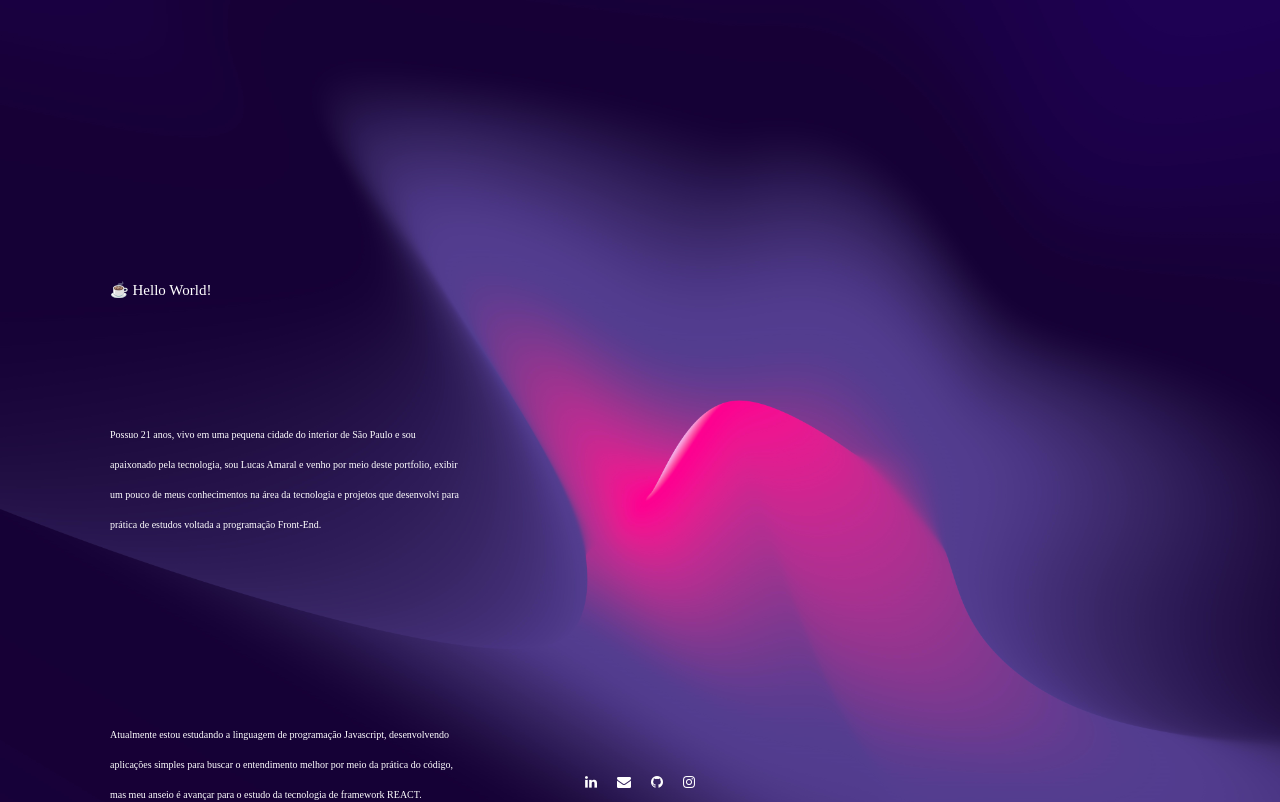
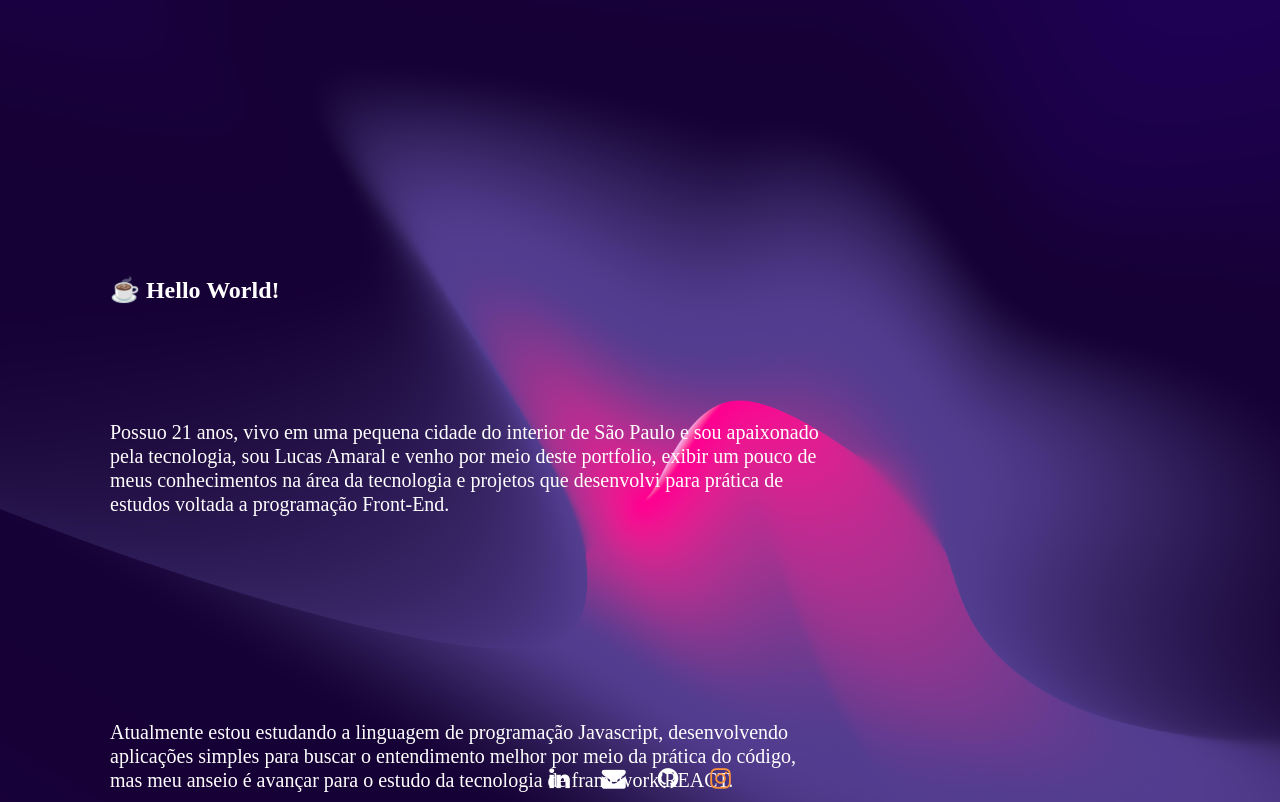
Before and after one commit to LrAmaral/Portfolio, a React (Vite) app: page / in a window 1280 px wide. Shown: the top 802 px of the page. Built offline with nearby package versions, Linux system fonts and the light colour scheme.

Commit message:
:tada: add-className

```diff
--- a/src/App.jsx
+++ b/src/App.jsx
@@ -1,5 +1,5 @@
 import Footer from "./components/Footer.jsx";
-import Main from "./components/Main.jsx";
+import Main  from "./components/Main.jsx";
 
 function App() {
   return (
--- a/src/components/Footer.jsx
+++ b/src/components/Footer.jsx
@@ -1,26 +1,26 @@
 function Footer() {
   return (
-    <footer class="text-white text-base bottom-0 fixed w-full text-center">
-      <div class="pb-1.5 opacity-0 animate-[appear_0.9s_forwards]">
+    <footer className="text-white text-base bottom-0 fixed w-full text-center">
+      <div className="pb-1.5 opacity-0 animate-[appear_0.9s_forwards]">
         <a
           href="https://www.linkedin.com/in/lucas-amaral-73650a1b0/"
           target="_blank"
-          class="fa fa-linkedin hover:scale-125 px-2.5 pt-0 text-sm align-center"
+          className="fa fa-linkedin hover:scale-125 px-4 pt-0 text-2xl"
         ></a>
         <a
           href="mailto: lucasamaral18y@gmail.com"
           target="_blank"
-          class="fa fa-envelope  hover:scale-125 px-2.5 pt-0 text-sm align-center"
+          className="fa fa-envelope  hover:scale-125 px-4 pt-0 text-2xl"
         ></a>
         <a
           href="https://github.com/LrAmaral"
           target="_blank"
-          class="fa fa-github  hover:scale-125 px-2.5 pt-0 text-sm align-center"
+          className="fa fa-github  hover:scale-125 px-4 pt-0 text-2xl"
         ></a>
         <a
           href="https://www.instagram.com/_ri3llo/"
           target="_blank"
-          class="fa fa-instagram  hover:scale-125 px-2.5 pt-0 text-sm align-center"
+          className="fa fa-instagram  hover:scale-125 px-4 pt-0 text-2xl text-orange-400"
         ></a>
       </div>
     </footer>
--- a/src/components/Main.jsx
+++ b/src/components/Main.jsx
@@ -1,21 +1,21 @@
 function Main() {
   return (
-    <div class="text-white not-italic">
+    <div className="text-white not-italic">
       <div>
-        <h1 class="absolute w-44 left-[110px] top-[280px] text-[15px] leading-[20px]">☕ Hello World!</h1>
-        <p class="absolute w-[350px] left-[110px] top-[420px] text-[10px] leading-[30px]">
+        <h1 className="absolute w-44 left-[110px] top-[280px] text-2xl leading-[20px] font-extrabold">☕ Hello World!</h1>
+        <p className="absolute w-[720px] left-[110px] top-[420px] text-xl font-normal leading-6">
           Possuo 21 anos, vivo em uma pequena cidade do interior de São Paulo e sou
           apaixonado pela tecnologia, sou Lucas Amaral e venho por meio deste
           portfolio, exibir um pouco de meus conhecimentos na área da tecnologia
           e projetos que desenvolvi para prática de estudos voltada a programação Front-End.
         </p>
-        <p class="absolute w-[350px] left-[110px] top-[720px] text-[10px] leading-[30px]">
+        <p className="absolute w-[720px] left-[110px] top-[720px] text-xl font-normal leading-6">
           Atualmente estou estudando a linguagem de programação Javascript,
           desenvolvendo aplicações simples para buscar o entendimento melhor
           por meio da prática do código, mas meu anseio é avançar para o
           estudo da tecnologia de framework REACT.
         </p>
-        <p class="absolute w-[350px] left-[110px] top-[1020px] text-[10px] leading-[30px]">
+        <p className="absolute w-[720px] left-[110px] top-[1020px] text-xl font-normal leading-6">
           Meu hobbie favorito é jogar video-game, sou um grande fã de jogos,
           mas a grande questão é que sempre fui apegado a tecnologia desde pequeno
           e sempre possuí muito contato com computador, entretanto nunca havia desenvolvido nada.
--- a/src/styles/index.css
+++ b/src/styles/index.css
@@ -1,9 +1,3 @@
 @tailwind base;
 @tailwind components;
 @tailwind utilities;
-
-* {
-    margin: 0;
-    padding: 0;
-    box-sizing: border-box;
-  }
```
